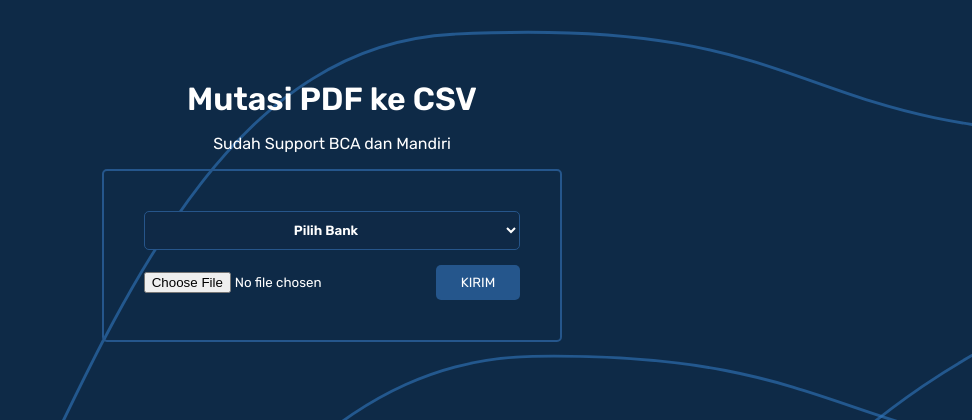
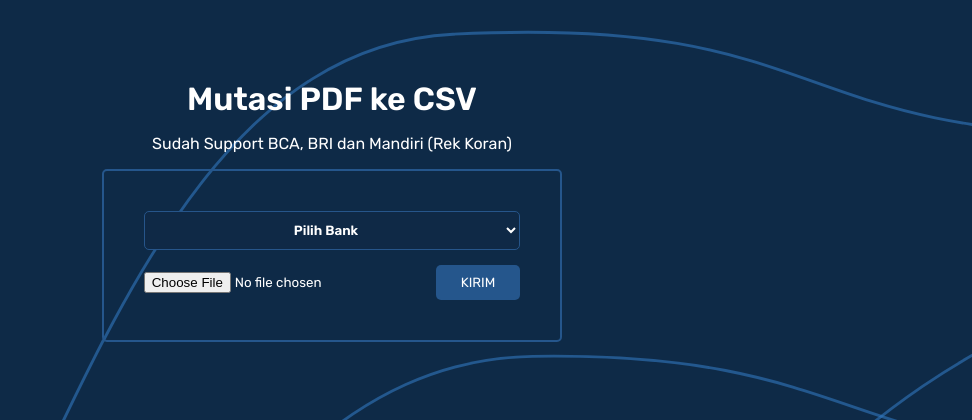
Before and after one commit to yusufneeson/rsvStatement, a Laravel app: page / in a window 1280 px wide. Shown: the top 420 px of the page, without its empty margins (308-1280 px from the left). Run offline with Laravel 10, Linux system fonts and the light colour scheme.

Commit message:
view
Signed-off-by: yusufneeson <yusufneeson@gmail.com>

```diff
--- a/resources/views/welcome.blade.php
+++ b/resources/views/welcome.blade.php
@@ -18,7 +18,7 @@ Espero que esto te ayude. y que esta historia nunca termine.
     <meta charset="utf-8">
     <meta name="viewport" content="width=device-width, initial-scale=1">
 
-    <title>REFACTORED. BCA and Mandiri Converter</title>
+    <title>REFACTORED. BCA, BRI, and Mandiri Converter</title>
 
     <!-- Fonts -->
     <link rel="preconnect" href="https://fonts.bunny.net">
@@ -31,7 +31,7 @@ Espero que esto te ayude. y que esta historia nunca termine.
     <div class="wrapper">
         <div class="box">
             <h1 class="title_head">Mutasi PDF ke CSV</h1>
-            <p class="title_desc">Sudah Support BCA dan Mandiri</p>
+            <p class="title_desc">Sudah Support BCA, BRI dan Mandiri (Rek Koran)</p>
 
             <div class="up_box">
                 <form method="POST" enctype="multipart/form-data" action="{{ route('rsv.store') }}">
```
